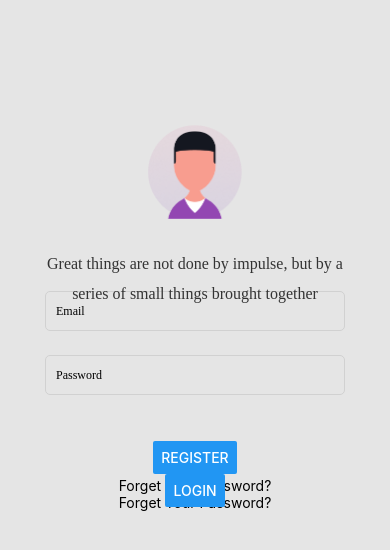
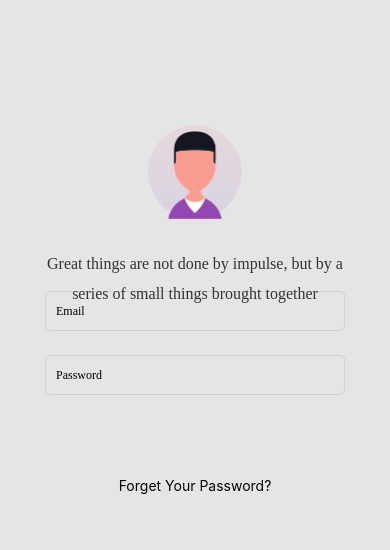
Before and after one commit to danhqm/CoinBase, a React Native app: screen / in a window 390 px wide. Shown: the top 550 px of the page. Built offline with nearby package versions, Linux system fonts and the light colour scheme.

Commit message:
Remove duplicates

```diff
--- a/app/screens/RegisterLoginScreen.js
+++ b/app/screens/RegisterLoginScreen.js
@@ -13,9 +13,6 @@ function RegisterLoginScreen(props) {
                 <TextInput style={styles.input} placeholder='Email' />
                 <TextInput style={styles.input} placeholder='Password'/>
                 <Text style={{top: 70}}>Forget Your Password?</Text>
-                <Text style={{top: 70}}>Forget Your Password?</Text>
-                <Button title="Register"></Button>
-                <Button title="Login"></Button>
             </View>
         </View>
 
--- a/app/screens/SplashScreen.js
+++ b/app/screens/SplashScreen.js
@@ -10,7 +10,6 @@ function SplashScreen(props) {
             start={{ x: 0, y: 0 }}
             end={{ x: 1, y: 1 }}
             locations={[0, 1]}>
-            <Image style={styles.image} source={require('../assets/Logo.png')} />
             <Image style={styles.image} source={require('../assets/Logo.png')} />
         </LinearGradient>
     );
```
